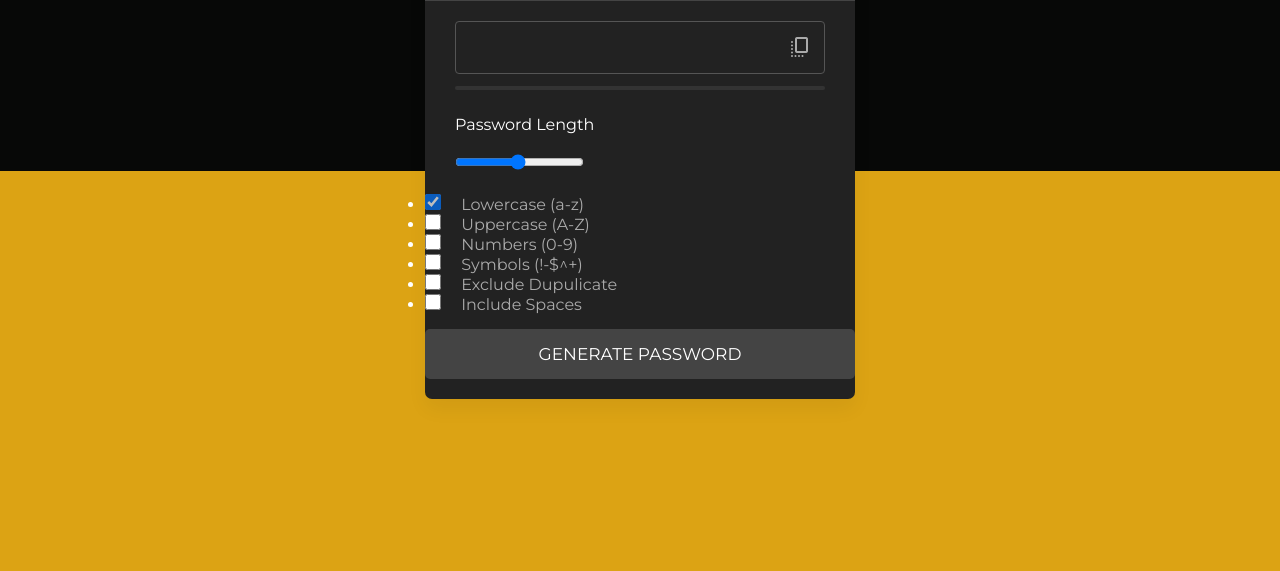
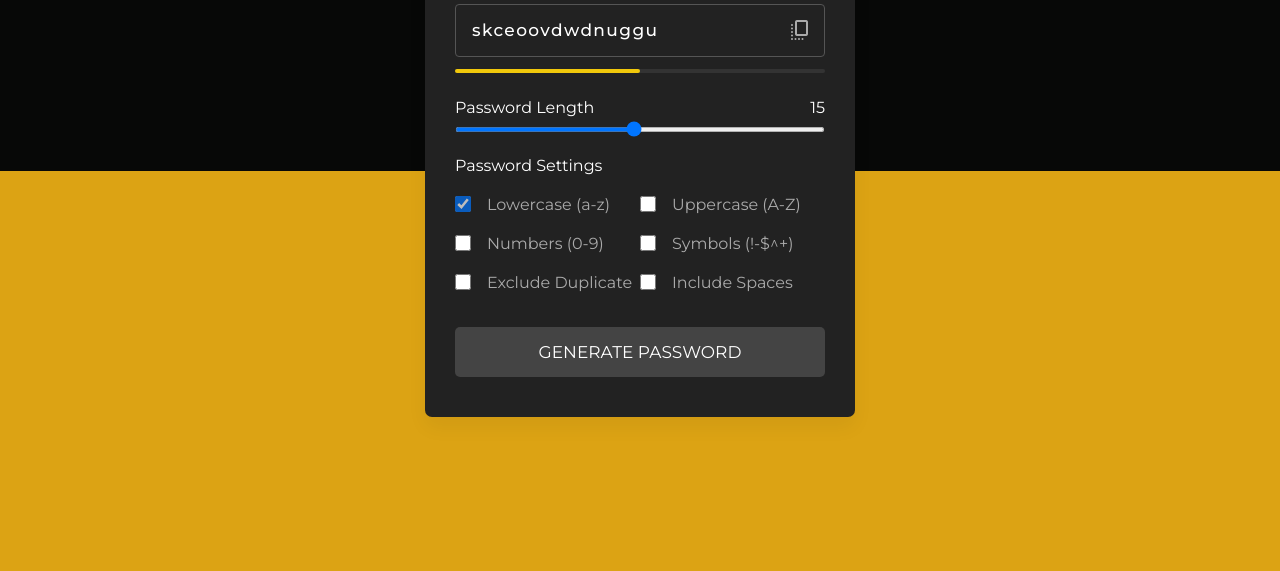
Before and after one commit to frontdevvictor/Gerador-de-Senha, a plain HTML site: page index.html in a window 1280 px wide. Shown: the part 229-800 px from the top of the page. Drawn offline with nearby package versions, Linux system fonts and the light colour scheme.

Commit message:
Atualizado

```diff
--- a/index.html
+++ b/index.html
@@ -1,14 +1,14 @@
 <!DOCTYPE html>
-<html lang="pt-br">
+<html lang="en" >
 <head>
   <meta charset="UTF-8">
-    <meta name="viewport" content="width=device-width, initial-scale=1.0">
   <title>Password Generator</title>
-    <link rel="stylesheet" href="https://fonts.googleapis.com/css2?family=Material+Symbols+Rounded:opsz,wght,FILL,GRAD@20..48,100..700,0..1,-50..200">
-    <link rel="stylesheet" href="https://fonts.googleapis.com/css2?family=Montserrat:wght@400;500&display=swap"><link rel="stylesheet" href="style.css">
+  <link rel='stylesheet' href='https://fonts.googleapis.com/css2?family=Material+Symbols+Rounded:opsz,wght,FILL,GRAD@20..48,100..700,0..1,-50..200'>
+<link rel='stylesheet' href='https://fonts.googleapis.com/css2?family=Montserrat:wght@400;500&display=swap'><link rel="stylesheet" href="./style.css">
+
 </head>
 <body>
-    <!-- Partial: index.partial.html -->
+<!-- partial:index.partial.html -->
 <div class="container">
   <h2>Password Generator</h2>
   <div class="wrapper">
@@ -18,14 +18,14 @@
     </div>
     <div class="pass-indicator"></div>
     <div class="pass-length">
-            <div class="details"></div>
+      <div class="details">
         <label class="title">Password Length</label>
         <span></span>
       </div>
       <input type="range" min="1" max="30" value="15" step="1">
     </div>
-        <div class="pass-settngs">
-            <label class="pass-settngs"></label>
+    <div class="pass-settings">
+      <label class="title">Password Settings</label>
       <ul class="options">
         <li class="option">
           <input type="checkbox" id="lowercase" checked>
@@ -45,7 +45,7 @@
         </li>
         <li class="option">
           <input type="checkbox" id="exc-duplicate">
-                    <label for="exc-duplicate">Exclude Dupulicate</label>
+          <label for="exc-duplicate">Exclude Duplicate</label>
         </li>
         <li class="option">
           <input type="checkbox" id="spaces">
@@ -55,7 +55,9 @@
     </div>
     <button class="generate-btn">Generate Password</button>
   </div>
-    <!-- Partial -->
-    <script src="script.js"></script>
+</div>
+<!-- partial -->
+  <script  src="./script.js"></script>
+
 </body>
 </html>
--- a/style.css
+++ b/style.css
@@ -1,12 +1,12 @@
-*{
+* {
     margin: 0;
     padding: 0;
     box-sizing: border-box;
-    font-family: 'Montserrat', sans-serif;
+    font-family: "Montserrat", sans-serif;
     color: #fff;
   }
 
-body{
+  body {
     display: flex;
     align-items: center;
     justify-content: center;
@@ -14,14 +14,14 @@ body{
     background: linear-gradient(180deg, #070807 50%, #dca314 50%);
   }
 
-.container{
+  .container {
     width: 430px;
     background: #222;
     border-radius: 7px;
     box-shadow: 0 10px 20px rgba(0, 0, 0, 0.05);
   }
 
-.container h2{
+  .container h2 {
     font-weight: 600;
     font-size: 21px;
     padding: 16px 30px;
@@ -29,15 +29,15 @@ body{
     text-align: center;
   }
 
-.wrapper{
+  .wrapper {
     margin: 20px 30px;
   }
 
-.input-box{
+  .input-box {
     position: relative;
   }
 
-.input-box input{
+  .input-box input {
     width: 100%;
     height: 53px;
     color: #fff;
@@ -50,7 +50,7 @@ body{
     padding: 0 48px 0 16px;
   }
 
-.input-box span{
+  .input-box span {
     position: absolute;
     right: 13px;
     cursor: pointer;
@@ -59,7 +59,7 @@ body{
   }
 
   .input-box span:hover {
-    color: #4285f4;
+    color: #4285f4 !important;
   }
 
   .pass-indicator {
@@ -85,7 +85,12 @@ body{
     background: #e64a4a;
   }
 
-.pass-indicator#strong::before{
+  .pass-indicator#medium::before {
+    width: 50%;
+    background: #f1c80b;
+  }
+
+  .pass-indicator#strong::before {
     width: 100%;
     background: #27c468;
   }
@@ -94,46 +99,49 @@ body{
     margin: 25px 0 20px;
   }
 
-.pass-length .details{
+  .pass-length .details {
     display: flex;
     justify-content: space-between;
   }
 
-.pass-settings .options{
+  .pass-length input {
+    width: 100%;
+    height: 5px;
+  }
+
+  .pass-settings .options {
     display: flex;
     list-style: none;
     flex-wrap: wrap;
     margin-top: 20px;
   }
 
-.pass-settings .options .option{
+  .pass-settings .options .option {
     display: flex;
     align-items: center;
     margin-bottom: 20px;
     width: 50%;
   }
 
-.options .option:first-child{
+  .options .option:first-child {
     pointer-events: none;
   }
 
-.options .option:first-child input{
+  .options .option:first-child input {
     opacity: 0.7;
   }
 
-.options .option input{
+  .options .option input {
     height: 16px;
     width: 16px;
     cursor: pointer;
   }
 
-
-.options .option label{
+  .options .option label {
     cursor: pointer;
     color: #aaa;
     padding-left: 16px;
   }
-
 
   .generate-btn {
     width: 100%;
@@ -147,14 +155,14 @@ body{
     border-radius: 5px;
     text-transform: uppercase;
     margin: 15px 0 20px;
-    transform: background 0.3s ease, transform 0.2s ease;
+    transition: background 0.3s ease, transform 0.2s ease;
   }
 
-.generate-btn:hover{
+  .generate-btn:hover {
     background: #333;
   }
 
-.generate-btn:active{
+  .generate-btn:active {
     transform: scale(0.95);
   }
 
```
Lines whose indentation alone changed are shown as unchanged.
